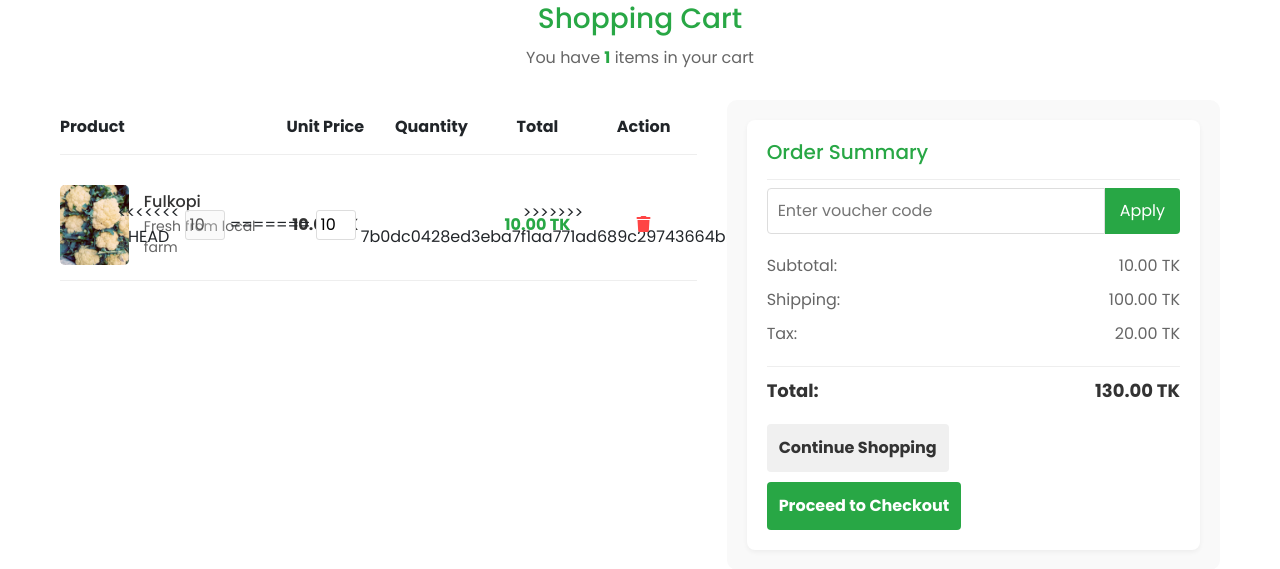
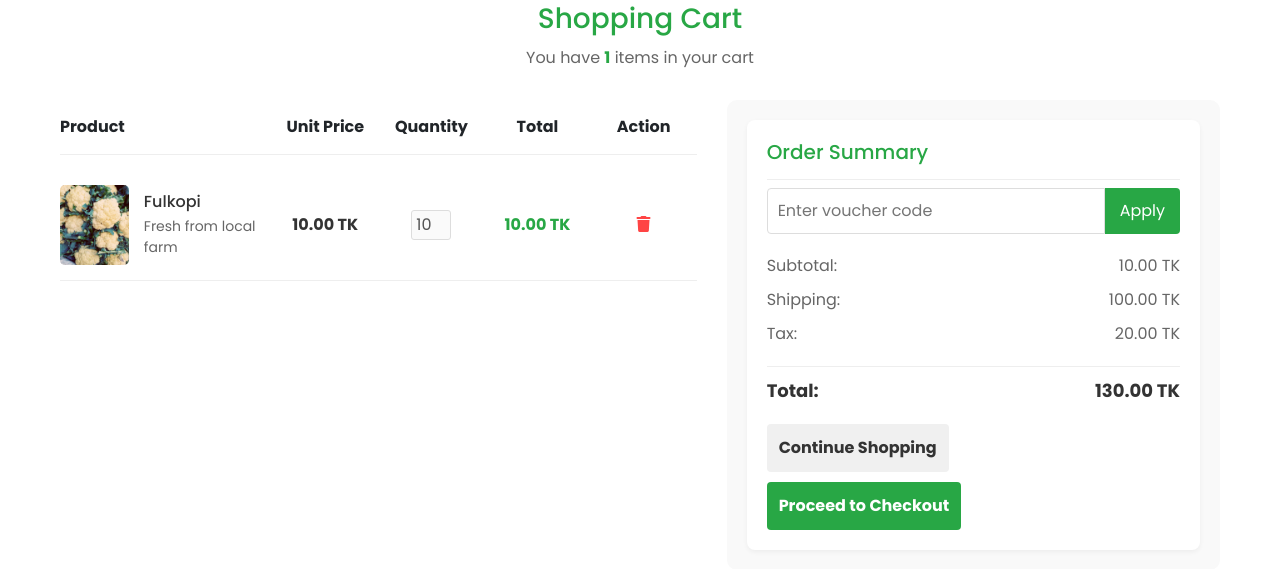
Before and after one commit to alvi00/SmartFarm, a PHP site: page /html_files/add_to_cart.php in a window 1280 px wide. Shown: the part 148-717 px from the top of the page. Run offline with PHP 8.4, Linux system fonts and the light colour scheme; data comes from the database, SQL or seed files in the repository; tables that the repository leaves empty hold one stand-in row (values such as "Sample post"); some libraries are stand-ins or nearby versions.

Commit message:
solved increase problem

```diff
--- a/html_files/add_to_cart.php
+++ b/html_files/add_to_cart.php
@@ -198,11 +198,7 @@ $conn->close();
                         </div>
                         <div class="price"><?php echo number_format($row['unit_price_tk'], 2); ?> TK</div>
                         <div class="quantity">
-<<<<<<< HEAD
-                        <input type="number" value="<?php echo $row['quantity_kg']; ?>" disabled />
-=======
-                            <input type="number" value="<?php echo $row['quantity_kg']; ?>" min="1" />
->>>>>>> 7b0dc0428ed3eba7f1aa771ad689c29743664bb7
+                            <input type="number" value="<?php echo $row['quantity_kg']; ?>" disabled />
                         </div>
                         <div class="total"><?php echo number_format($row['total_price_tk'], 2); ?> TK</div>
                         <div class="action">
```
